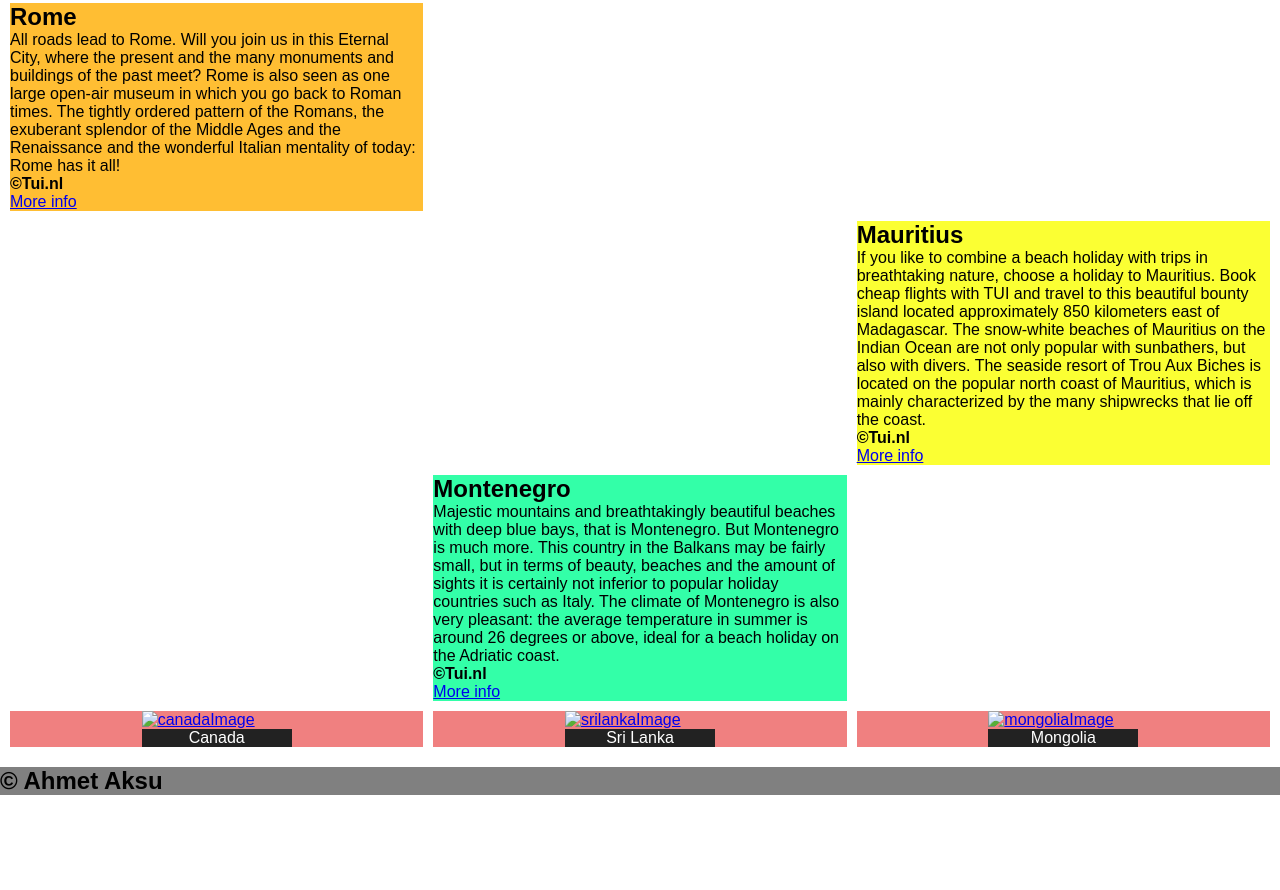
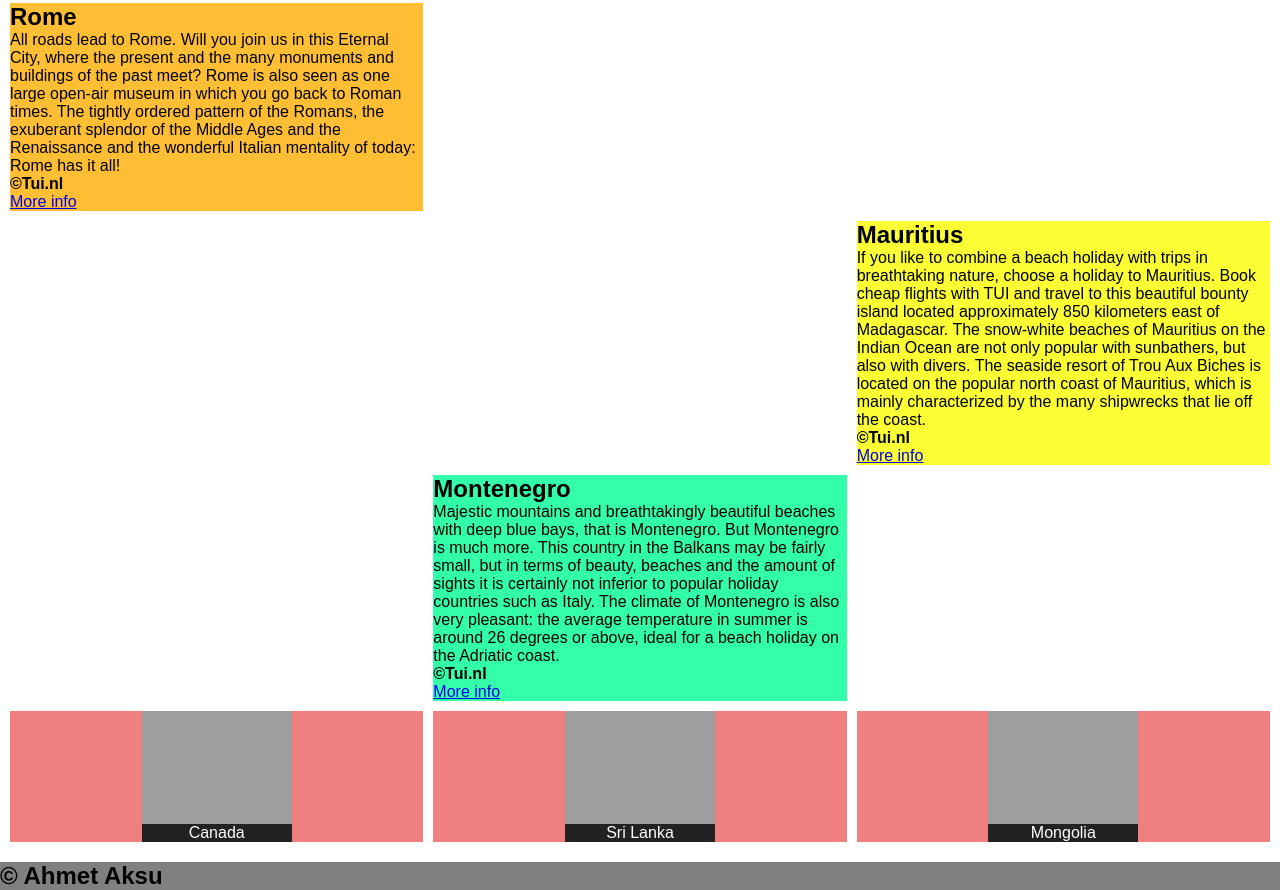
Before and after one commit to Aksu38/webmarkup-assessment, a plain HTML site: page bestdestinations.html in a window 1280 px wide. Shown: the part 917-1807 px from the top of the page. Before the commit the page ends 1712 px from the top, so only its background shows below. Drawn offline with Linux system fonts and the light colour scheme; the site is published under a folder, as on GitHub Pages, so addresses that start at the root find nothing.

Commit message:
Update bestdestinations.html
ben een forward slash vergeten weg te halen bij mijn three product images, hoop dat zo iets kleins geen/weinig invloed zal hebben op de beoordeling.

```diff
--- a/bestdestinations.html
+++ b/bestdestinations.html
@@ -161,7 +161,7 @@
             <figure>
                <a href="https://www.tui.nl/reizen/canada/?clearmodel=1"
                   ><img
-                     src="/images/CanadaImageTwo.jpg"
+                     src="images/CanadaImageTwo.jpg"
                      alt="canadaImage"
                      title="Canada"
                /></a>
@@ -174,7 +174,7 @@
                <a
                   href="https://www.tui.nl/reizen/sri-lanka/west-sri-lanka/?clearmodel=1"
                   ><img
-                     src="/images/srilankaImage.jpg"
+                     src="images/srilankaImage.jpg"
                      alt="srilankaImage"
                      title="SriLanka"
                /></a>
@@ -186,7 +186,7 @@
             <figure>
                <a href="https://www.discovermongolia.mn/"
                   ><img
-                     src="/images/mongoliaImage.jpg"
+                     src="images/mongoliaImage.jpg"
                      alt="mongoliaImage"
                      title="Mongolia"
                /></a>
```
